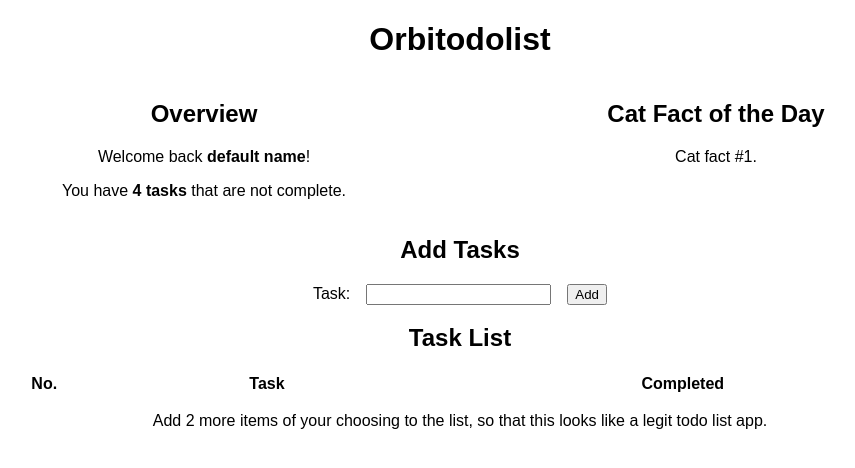
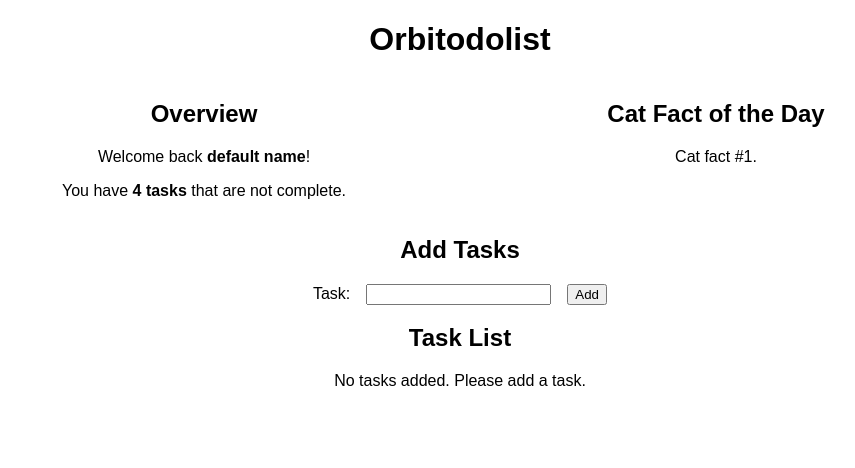
Before and after one commit to ytingtan/todolist, a React (Create React App) app: page / in a window 1280 px wide. Shown: the top 468 px of the page, without its empty margins (180-1035 px from the left). Built offline with nearby package versions, Linux system fonts and the light colour scheme.

Commit message:
Display no task message instead of blank table.

```diff
--- a/src/components/TaskManager.js
+++ b/src/components/TaskManager.js
@@ -1,4 +1,39 @@
 import React, { useState } from "react";
+
+function TaskList(props) {
+	return (
+		<div>
+		<h2>Task List</h2>
+			{props.tasks.length > 0 ? (
+			<table style={{ margin: "0 auto", width: "100%" }}>
+			  <thead>
+			  <tr>
+			     <th>No.</th>
+				   <th>Task</th>
+				   <th>Completed</th>
+				</tr>
+				</thead>
+				<tbody>
+					{props.tasks.map((task, index) => (
+					 // We should specify key here to help react identify
+					 // what has updated
+					 // https://reactjs.org/docs/lists-and-keys.html#keys
+						 <tr key={task.description}>
+						 <td>{index + 1}</td>
+						 <td>{task.description}</td>
+						 <td>
+						 <input type="checkbox" checked={task.isComplete} />
+						 </td>
+						 </tr>
+         ))}
+         </tbody>
+       </table>
+					) : (
+						<p> No tasks added. Please add a task. </p>
+					)}
+				</div>
+			);
+}
 
 export default function TaskManager() {
 
@@ -33,34 +68,7 @@ export default function TaskManager() {
 											<input type="submit" value="Add" />
 										</form>
 										</div>
-
-								<div>
-								<h2>Task List</h2>
-								<table style={{ margin: "0 auto", width: "100%" }}>
-									<thead>
-										<tr>
-											<th>No.</th>
-											<th>Task</th>
-											<th>Completed</th>
-										</tr>
-									</thead>
-									<tbody>
-								    {tasks.map((task, idx) => (
-										<tr>
-											<td>{idx + 1}</td>
-											<td>{task.description}</td>
-											<td>
-												<input type="checkbox" checked={task.isComplete} />
-											</td>
-										</tr>
-										))}
-									</tbody>
-								</table>
-								<p>
-								Add 2 more items of your choosing to the list, so that this looks
-								like a legit todo list app.
-								</p>
-								</div>
+										<TaskList tasks={tasks} />
 								</>
 				);
 
```
